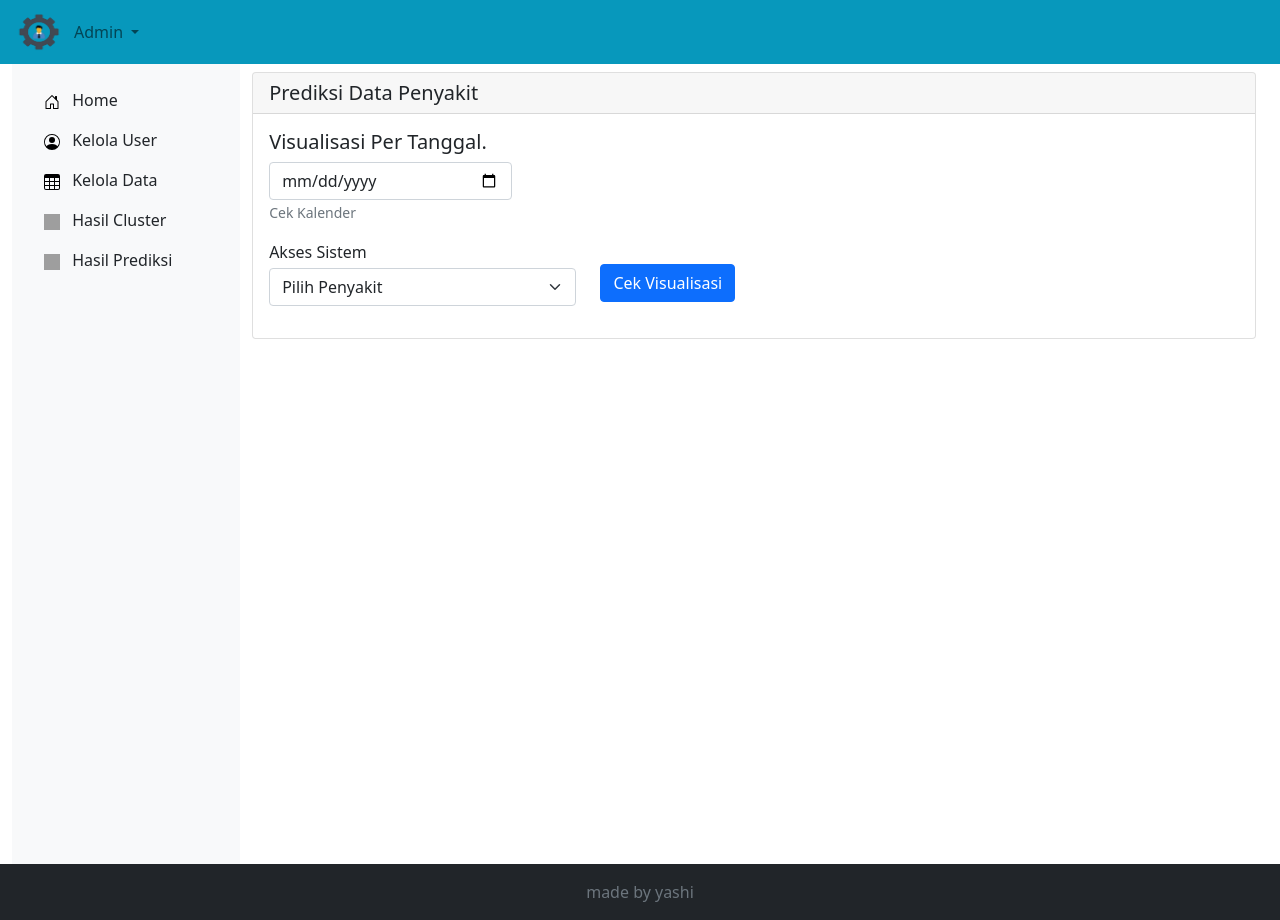
After one commit to jeongsa96/marunggi, a Django app: page /hasil-prediksi/ in a window 1280 px wide. The commit adds this page. Run offline with Django 5.2, Linux system fonts and the light colour scheme; data that the repository does not hold is empty; some libraries are stand-ins or nearby versions; grey boxes are pictures that could not be loaded.

Commit message:
visualisasi cluster dan prediksi data done

```diff
--- a/cluster/urls.py
+++ b/cluster/urls.py
@@ -6,5 +6,6 @@ urlpatterns = [
     path("kelola-user/<int:id>/", views.MANAGE_USER, name="kelola-user"),
     path("delete-user/<int:pk>/", views.DELETE_USER, name="delete-user"),
     path("kelola-data/", views.DATA, name="kelola-data"),
-    path("hasil-cluster/", views.HASIL_CLUSTER, name="hasil-cluster")
+    path("hasil-cluster/", views.HASIL_CLUSTER, name="hasil-cluster"),
+    path("hasil-prediksi/", views.HASIL_PREDIKSI, name="hasil-prediksi")
 ]
--- a/cluster/views.py
+++ b/cluster/views.py
@@ -4,6 +4,8 @@ from django.core.files.storage import FileSystemStorage
 from .models import tb_staff
 from .models import tb_akses
 from .models import tb_hasil_cluster
+from .models import tb_penyakit
+from .models import tb_data
 import pandas as pd
 import matplotlib.pyplot as plt
 import numpy as np
@@ -11,7 +13,33 @@ import sqlalchemy
 
 # Halaman Utama
 def BASE(request):
-    return render(request, 'home.html')
+    from sklearn.cluster import KMeans
+    engine = sqlalchemy.create_engine('mysql+pymysql://root:@localhost:3306/db_marunggi')
+    # select data dari database
+    query='''SELECT nama_penyakit, SUM(total) AS Total, SUM(r1), SUM(r2), SUM(r3), SUM(r4), SUM(r5), SUM(r6), SUM(r7), SUM(r8), SUM(r9), SUM(r10), SUM(r11), SUM(r12) FROM cluster_tb_data GROUP BY nama_penyakit'''
+    df = pd.read_sql_query(query,engine)
+    X = df.iloc[:, [1,2,3,4,5,6,7,8,9,10,11,12,13]].values
+
+    # Clustering k-means
+    kmeans = KMeans(n_clusters = 2, init = 'k-means++', random_state=1234)
+    y_kmeans = kmeans.fit_predict(X)
+
+    # Visualisasi data
+    import plotly.graph_objects as go
+    clusterCount = np.bincount(y_kmeans)
+    label_cluster = ["Banyak Terjangkit", "Kurang Terjangkit"]
+    fig = go.Figure(data=([go.Pie(labels=label_cluster, values=clusterCount, pull=[0.2, 0])]))
+    fig.update_layout(legend=dict(
+        xanchor="left",
+        x=0.01
+    ),
+        height=600
+    )
+
+    pie = fig.to_html()
+
+    context = {'pie':pie}
+    return render(request, 'home.html',context)
 # Halaman kelola data
 def DATA(request):
     # jika ada perintah method post
@@ -19,8 +47,8 @@ def DATA(request):
         uploaded_files = request.FILES['file']
         dateInput = request.POST['tanggal_input']
         fs = FileSystemStorage()
+        fs.save(uploaded_files.name, uploaded_files)
         # simpan file ke dalam local server
-        fs.save(uploaded_files.name, uploaded_files)
         file_name = uploaded_files.name
         # proses data cleaning
         pd.set_option("display.max_rows", None)
@@ -119,9 +147,9 @@ def HASIL_CLUSTER(request):
         df = df.drop(columns = ["Total", "SUM(r1)", "SUM(r2)", "SUM(r3)", "SUM(r4)", "SUM(r5)", "SUM(r6)", "SUM(r7)", "SUM(r8)", "SUM(r9)", "SUM(r10)", "SUM(r11)", "SUM(r12)"])
         df.columns = ['nama_penyakit','tanggal','hasil_klasifikasi']
 
-        df.to_sql(
-            'cluster_tb_hasil_cluster', con=engine, index=False, if_exists='append'
-        )
+        # df.to_sql(
+        #     'cluster_tb_hasil_cluster', con=engine, index=False, if_exists='append'
+        # )
 
         context = {'chart':chart,'kmeans':y_kmeans}
         return render(request, 'hasil-cluster.html', context)
@@ -140,9 +168,44 @@ def HASIL_CLUSTER(request):
     clusterCount = np.bincount(y_kmeans)
     label_cluster = ["Banyak Terjangkit", "Kurang Terjangkit"]
     fig = go.Figure(data=([go.Pie(labels=label_cluster, title='Clustering Data Penyakit',values=clusterCount, pull=[0.2, 0])]))
+    fig.update_layout(
+        height=600
+    )
 
     chart = fig.to_html()
 
-    cluster = tb_hasil_cluster.objects.all()
-    context = {'chart':chart,'cluster':cluster}
+    banyak = tb_hasil_cluster.objects.filter(hasil_klasifikasi="Banyak Terjangkit")
+    kurang = tb_hasil_cluster.objects.filter(hasil_klasifikasi="Kurang Terjangkit")
+
+    context = {'chart':chart,'banyak':banyak,'kurang':kurang}
     return render(request, 'hasil-cluster.html', context)
+
+def HASIL_PREDIKSI(request):
+    engine = sqlalchemy.create_engine('mysql+pymysql://root:@localhost:3306/db_marunggi')
+    if request.method == 'POST':
+        date = request.POST['tanggal']
+        penyakit = request.POST['penyakit']
+        query_penyakit = " '"+ penyakit +"'"
+        query = '''SELECT nama_penyakit, total, tanggal_input FROM cluster_tb_data WHERE tanggal_input <= ' '''+ date +''' ' AND nama_penyakit = 'Penyakit lain ( ISPA NP)'  '''
+        df = pd.read_sql_query(query,engine)
+        df = df.sort_values(by="tanggal_input")
+        df = df.drop(columns="nama_penyakit")
+        count = len(df)
+        df['hasil_prediksi'] = df['total'].rolling(window=count).mean()
+
+        import plotly.express as px
+        fig = px.line(df,
+              x="tanggal_input",
+              y=["total","hasil_prediksi"],
+        )
+        fig.update_traces(mode='lines+markers')
+        chart = fig.to_html()
+
+        list_penyakit = tb_penyakit.objects.all()
+        context = {'list':list_penyakit,'chart':chart}
+        return render(request, 'hasil-prediksi.html', context)
+
+
+    list_penyakit = tb_penyakit.objects.all()
+    context = {'list':list_penyakit}
+    return render(request, 'hasil-prediksi.html',context)
--- a/marunggi/urls.py
+++ b/marunggi/urls.py
@@ -26,6 +26,7 @@ urlpatterns = [
     path('delete-user/<int:pk>/', include("cluster.urls")),
     path('kelola-data/', include("cluster.urls")),
     path('hasil-cluster/', include("cluster.urls")),
+    path('hasil-prediksi/', include("cluster.urls")),
     path('', include("django.contrib.auth.urls")),
 
 ]
--- /dev/null
+++ b/templates/hasil-prediksi.html
@@ -0,0 +1,51 @@
+{% extends 'layout.html' %}
+{% block content %}
+{% load static %}
+<div class="container-fluid d-flex flex-column">
+<div class="card mt-2">
+    <h5 class="card-header">Prediksi Data Penyakit</h5>
+    <div class="card-body">
+      <h5 class="card-title">Visualisasi Per Tanggal.</h5>
+      <form action="" method="post">
+        {% csrf_token %}
+          <div class="mb-3 col-lg-3">
+            <input
+            type="date"
+            class="form-control"
+            name="tanggal"
+            aria-describedby="helpId"
+            placeholder=""
+            />
+            <small id="helpId" class="form-text text-muted">Cek Kalender</small>
+          </div>
+          <div class="row">
+            <div class="mb-3 col-lg-4 d-inline">
+              <label for="penyakit" class="form-select-label mb-1" >Akses Sistem</label>
+              <select name="penyakit" id="penyakit" class="form-select">
+                <option selected value="0">Pilih Penyakit</option>
+                {% for l in list %}
+                <option value="{{ l.nama_penyakit }}">{{ l.nama_penyakit }}</option>
+                {% endfor %}
+              </select>
+            </div>
+            <div class="mt-4 col-lg-2">
+              <button
+                type="submit"
+                class="btn btn-primary"
+                id="visual"
+                name="visual"
+              >
+                Cek Visualisasi
+              </button>
+            </div>
+          </div>
+      </form>
+      <div>
+        {{chart|safe}}
+      </div>
+      </div>
+    </div>
+  </div>
+</div>
+</main>
+{% endblock %}
--- a/templates/layout.html
+++ b/templates/layout.html
@@ -213,7 +213,7 @@
               </a>
             </li>
             <li class="nav-item">
-              <a href="#" class="nav-link link-black">
+              <a href="/hasil-prediksi" class="nav-link link-black">
                 <img
                   class="me-2"
                   width="16"
```
Also changed, not shown: data/PUSKKESMAS MARUNGGI maret.csv (added, +109 -0 lines), templates/hasil-cluster.html (+25 -6 lines), templates/home.html (+4 -5 lines).
